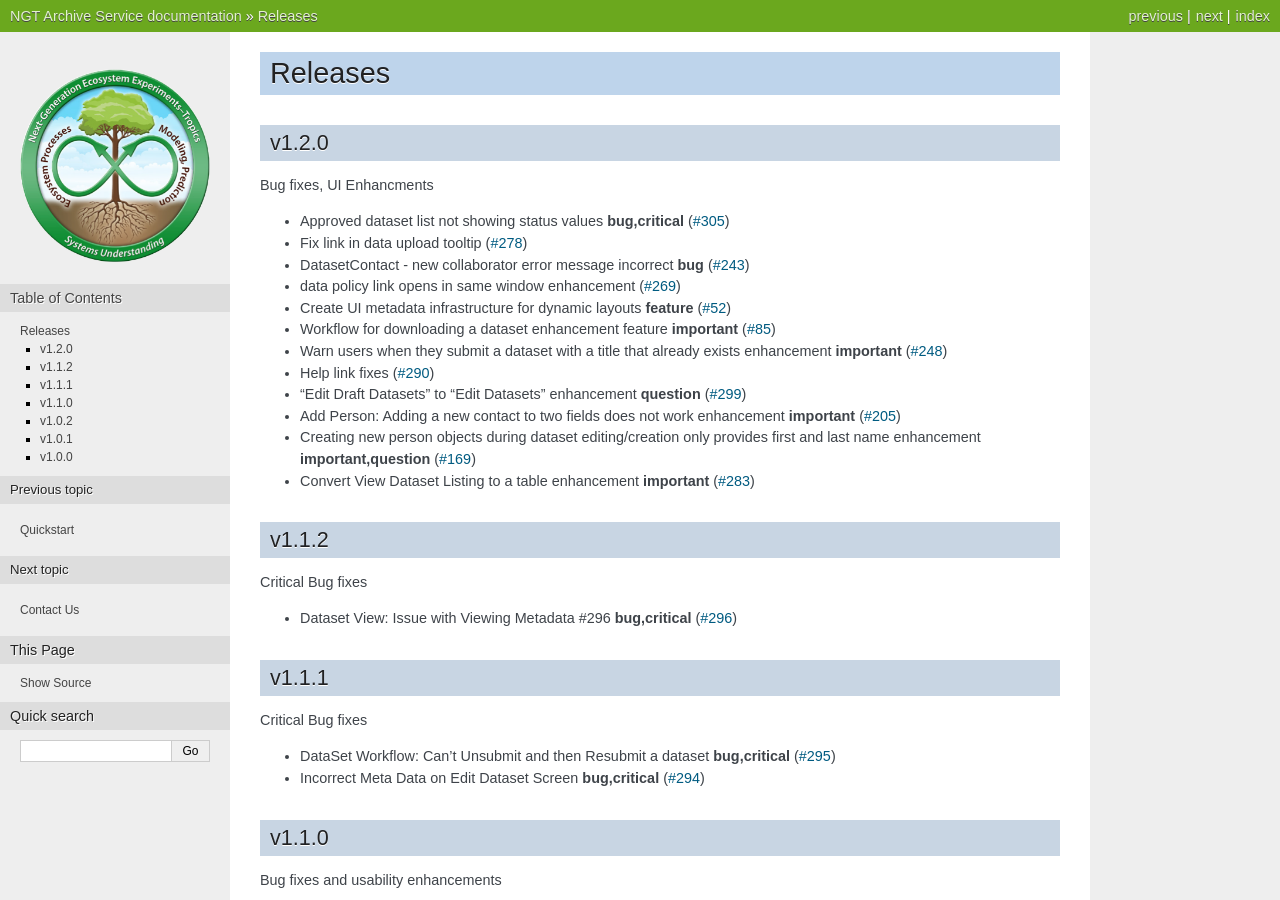
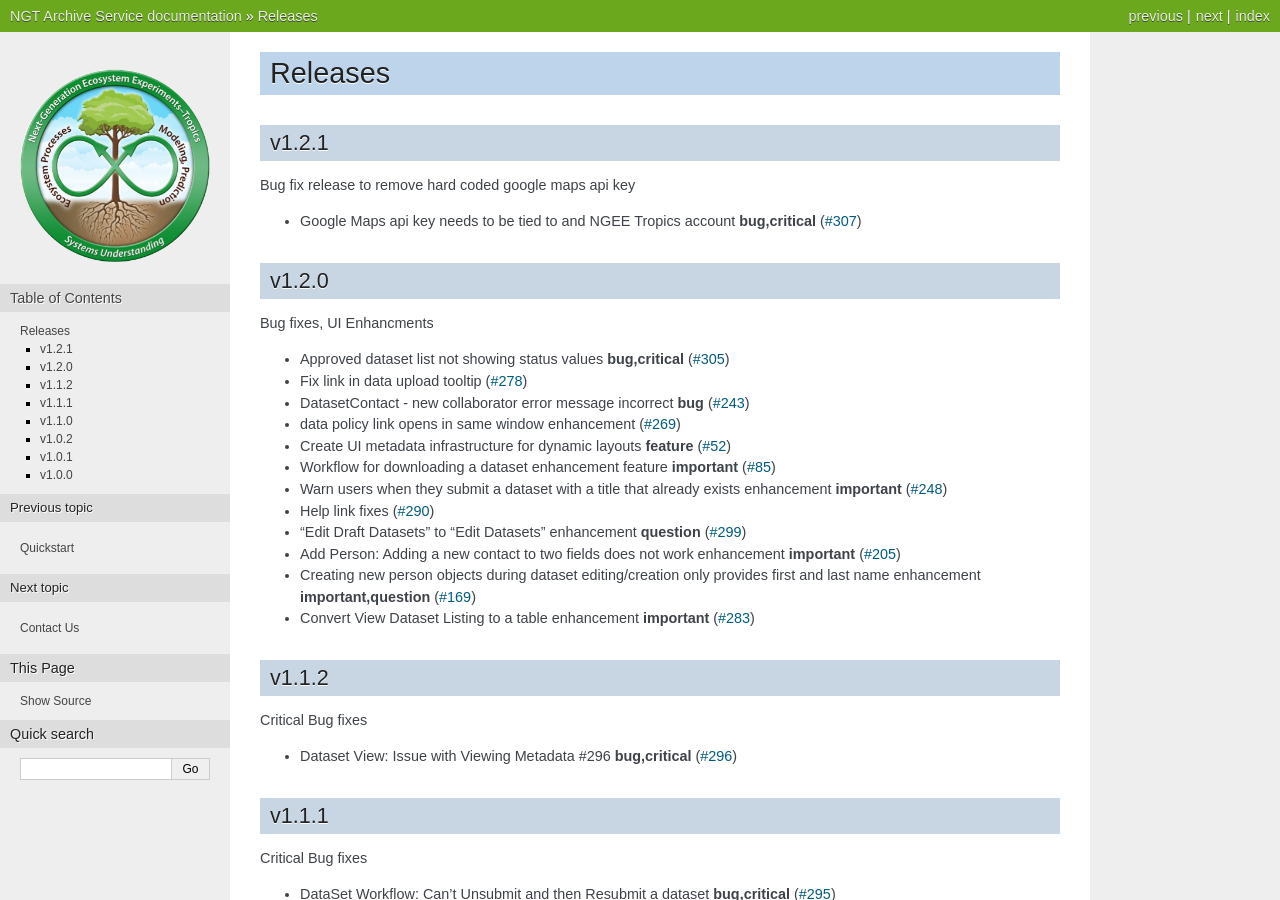
Before and after one commit to fdbesanto2/ngt-archive, a Sphinx documentation site: the page built from docs/releases.rst, in a window 1280 px wide and 900 px high. Built offline with Sphinx 7.4.7, drawn with Linux system fonts in a browser that asks for light colours; the version number could not be read and is left out.

Commit message:
Updated releases.rst

```diff
--- a/docs/releases.rst
+++ b/docs/releases.rst
@@ -1,6 +1,13 @@
 ========
 Releases
 ========
+
+v1.2.1
+======
+
+Bug fix release to remove hard coded google maps api key
+
+- Google Maps api key needs to be tied to and NGEE Tropics account **bug,critical** (`#307 <https://github.com/NGEET/ngt-archive/issues/307>`_)
 
 v1.2.0
 ======
```
